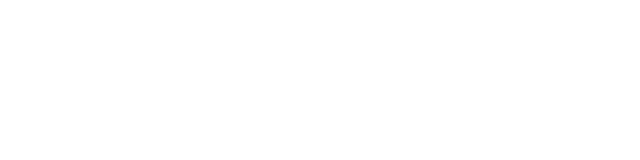
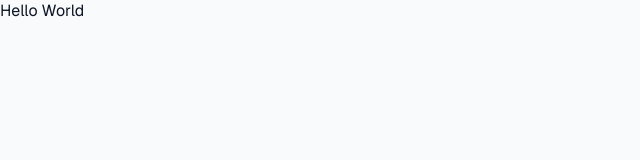
Before and after one commit to henriquearaujo-dev/my-portfolio, a React (Vite) app: page / in a window 1280 px wide. Shown: the top 160 px of the page, without its empty margins (0-640 px from the left). Built offline with nearby package versions, Linux system fonts and the light colour scheme.

Commit message:
feat(styles) adicionado arquivos theme.css e global.css

```diff
--- a/src/App.tsx
+++ b/src/App.tsx
@@ -1,5 +1,5 @@
 function App() {
-  return <></>;
+  return <>Hello World</>;
 }
 
 export default App;
--- a/src/main.tsx
+++ b/src/main.tsx
@@ -1,7 +1,10 @@
 import { StrictMode } from 'react';
 import { createRoot } from 'react-dom/client';
 
-import App from './App.tsx';
+import App from '@/App';
+
+import '@/styles/theme.css';
+import '@/styles/global.css';
 
 createRoot(document.getElementById('root')!).render(
   <StrictMode>
--- a/src/styles/global.css
+++ b/src/styles/global.css
@@ -0,0 +1,38 @@
+*,
+*::before,
+*::after {
+  box-sizing: border-box;
+  margin: 0;
+  padding: 0;
+}
+
+html {
+  scroll-behavior: smooth;
+}
+
+body {
+  background-color: var(--bg-main);
+  color: var(--text-primary);
+  font-family: var(--font-sans);
+  -webkit-font-smoothing: antialiased;
+  -moz-osx-font-smoothing: grayscale;
+}
+
+h1,
+h2,
+h3,
+h4 {
+  font-weight: 700;
+  color: var(--text-primary);
+  letter-spacing: -0.02em;
+}
+
+p {
+  color: var(--text-secondary);
+  line-height: 1.6;
+}
+
+*:focus-visible {
+  outline: none;
+  box-shadow: var(--focus-ring);
+}
--- a/src/styles/theme.css
+++ b/src/styles/theme.css
@@ -0,0 +1,57 @@
+:root {
+  /* ==========================================
+     1. PRIMITIVE TOKENS (Cores puras/Valores brutos)
+     ========================================== */
+  --slate-50: #f8fafc;
+  --slate-400: #94a3b8;
+  --slate-800: #1e293b;
+  --slate-900: #0f172a;
+  --slate-950: #020617;
+
+  --blue-500: #3b82f6;
+  --blue-600: #2563eb;
+  --emerald-500: #10b981;
+
+  /* ==========================================
+     2. SEMANTIC TOKENS (Onde e como a cor é aplicada)
+     ========================================== */
+  --bg-main: var(--slate-50); /* Fundo principal do site */
+  --bg-surface: var(--slate-900); /* Fundo de cards/bento grids */
+
+  --text-primary: var(--slate-900); /* Títulos e textos principais */
+  --text-secondary: var(--slate-950); /* Subtítulos e parágrafos */
+
+  --accent: var(--blue-500); /* Detalhes, botões e links */
+  --accent-hover: var(--blue-600); /* Estado de hover */
+  --success: var(--emerald-500); /* Status positivo/Concluído */
+
+  --border-color: rgba(255, 255, 255, 0.08); /* Bordas sutis para Dark Mode */
+  --focus-ring: 0 0 0 3px rgba(59, 130, 246, 0.5); /* Acessibilidade no teclado */
+
+  /* ==========================================
+     3. TYPOGRAPHY (Escala harmônica baseada em 16px)
+     ========================================== */
+  --font-sans: 'Geist';
+
+  --text-xs: 0.75rem; /* 12px */
+  --text-sm: 0.875rem; /* 14px */
+  --text-base: 1rem; /* 16px */
+  --text-lg: 1.25rem; /* 20px */
+  --text-xl: 1.563rem; /* 25px */
+  --text-2xl: 1.953rem; /* 31px */
+  --text-3xl: 2.441rem; /* 39px */
+
+  /* ==========================================
+     4. SPACING & RADIUS (Grid consistente)
+     ========================================== */
+  --space-1: 0.25rem; /* 4px */
+  --space-2: 0.5rem; /* 8px */
+  --space-3: 0.75rem; /* 12px */
+  --space-4: 1rem; /* 16px */
+  --space-6: 1.5rem; /* 24px */
+  --space-8: 2rem; /* 32px */
+
+  --radius-sm: 6px;
+  --radius-md: 12px;
+  --radius-lg: 24px;
+}
```
